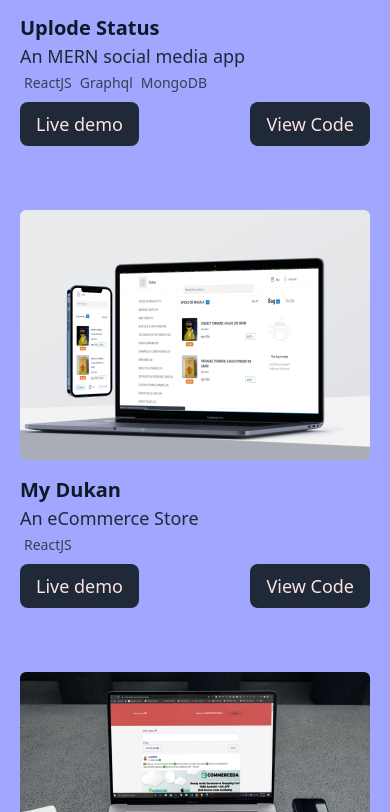
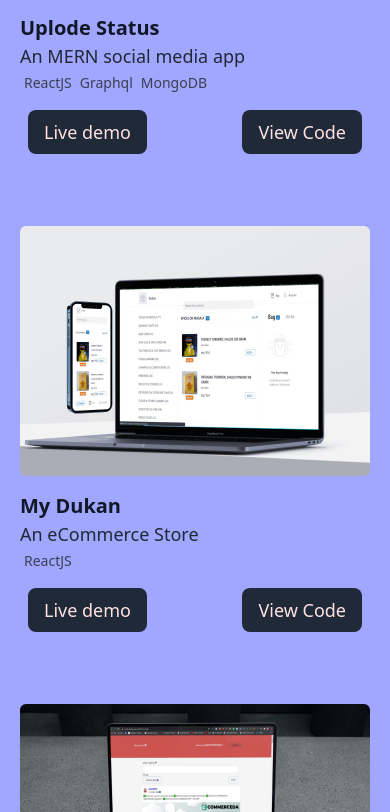
Before and after one commit to vipansh/portfolio2021, a Next.js app: page / in a window 390 px wide. Shown: the part 1652-2464 px from the top of the page. Built offline with nearby package versions, Linux system fonts and the light colour scheme.

Commit message:
Resume link update

```diff
--- a/components/HeroSection.js
+++ b/components/HeroSection.js
@@ -11,7 +11,7 @@ export const HeroSection = () => {
                  </h1>
                     <p className="mb-8 leading-relaxed"></p>
                     <div className="flex justify-center relative z-10">
-                        <a className="cursor-pointer" href="https://drive.google.com/file/d/1R0vwMoyBxZc-Gk50KiJa1YYNzhUVVvZN/view?usp=sharing" target="_blank" className="inline-flex text-white bg-indigo-500 border-0 py-2 px-6 focus:outline-none hover:bg-indigo-600 rounded text-lg">My Resume</a>
+                        <a className="cursor-pointer" href="https://drive.google.com/file/d/1sY2DeFGH8fsa6_bdiQ9EAkxfnbjIosAg/view?usp=sharing" target="_blank" className="inline-flex text-white bg-indigo-500 border-0 py-2 px-6 focus:outline-none hover:bg-indigo-600 rounded text-lg">My Resume</a>
 
                     </div>
                 </div>
--- a/components/ProjectList.js
+++ b/components/ProjectList.js
@@ -121,7 +121,7 @@ export const ProjectList = () => {
                                         rel="noopener noreferrer"
                                         target="_blank"
                                         href={data.link}
-                                        className="no-underline relative   py-2 px-4 md:px-8 bg-gray-800 text-lg  text-red-100 rounded-lg"
+                                        className="no-underline relative m-2  py-2 px-4 md:px-8 bg-gray-800 text-lg  text-red-100 rounded-lg"
                                     >
                                         <span className="animate-ping absolute inline-flex h-4 w-4 rounded-full bg-purple-400 opacity-75"></span>
                                         Live demo
@@ -130,7 +130,7 @@ export const ProjectList = () => {
                                         rel="noopener noreferrer"
                                         target="_blank"
                                         href={data.codeUrl}
-                                        className="no-underline  py-2 px-4 md:px-8 bg-gray-800 text-lg  text-red-100 rounded-lg "
+                                        className="no-underline m-2 py-2 px-4 md:px-8 bg-gray-800 text-lg  text-red-100 rounded-lg "
                                     >
                                         View Code
                                     </a>
```
